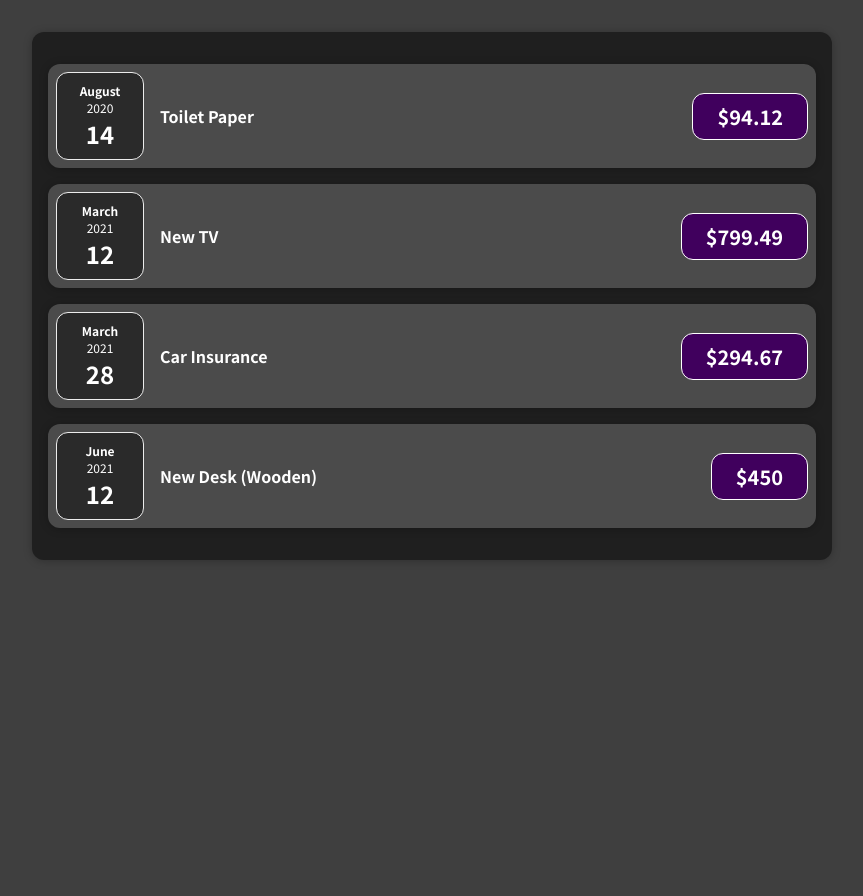
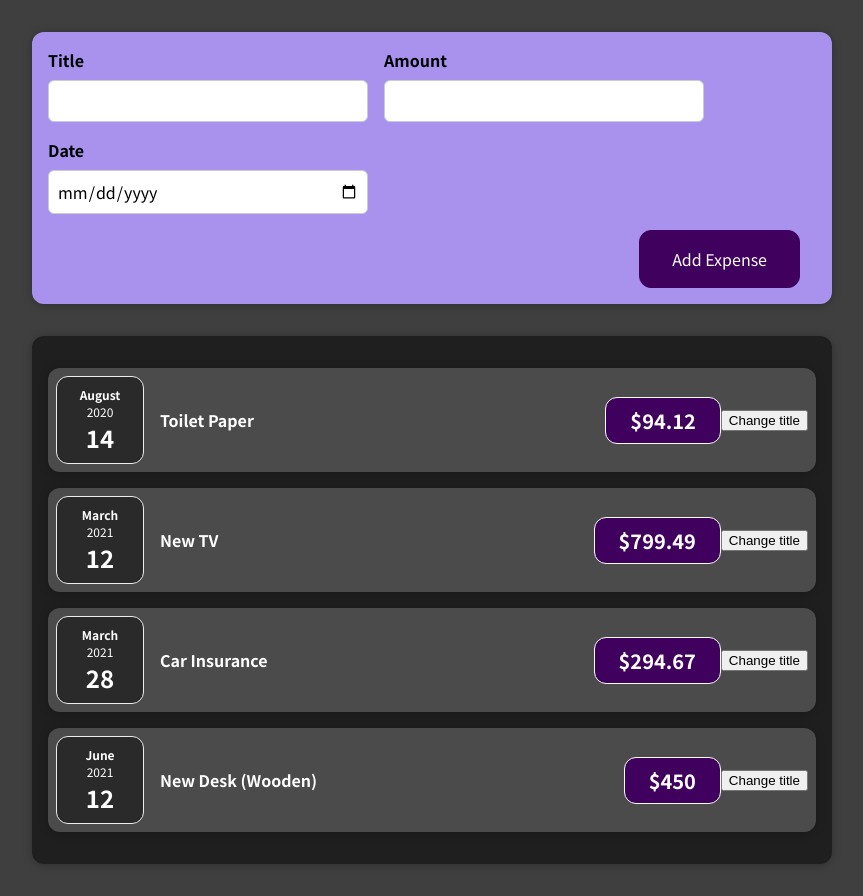
Before and after one commit to tonybejjani/REACT-expenses, a React (Create React App) app: page / in a window 1280 px wide. Shown: the whole page, without its empty margins (208-1071 px from the left). Before the commit the page ends 800 px from the top, so only its background shows below. Built offline with nearby package versions, Linux system fonts and the light colour scheme.

Commit message:
add NewExpense form skeleton

```diff
--- a/src/App.js
+++ b/src/App.js
@@ -1,5 +1,6 @@
 /** @format */
 import React from 'react';
+import NewExpense from './components/NewExpense/NewExpense';
 import Expenses from './components/Expenses/Expenses';
 
 const App = () => {
@@ -27,6 +28,7 @@
 
   return (
     <div>
+      <NewExpense />
       <Expenses items={expenses} />
     </div>
   );
--- a/src/components/Expenses/ExpenseItem.js
+++ b/src/components/Expenses/ExpenseItem.js
@@ -1,14 +1,21 @@
 /** @format */
-import React from 'react';
+import React, { useState } from 'react';
 import './ExpenseItem.css';
 import ExpenseDate from './ExpenseDate';
 import Card from '../UI/Card';
 const ExpenseItem = (props) => {
+  const [title, setTitle] = useState(props.title);
+  console.log('function called again!');
+  const clickHandler = () => {
+    setTitle('Updated!');
+    console.log(title);
+  };
   return (
     <Card className="expense-item">
       <ExpenseDate date={props.date} />
-      <h2 className="expense-item__description">{props.title}</h2>
+      <h2 className="expense-item__description">{title}</h2>
       <div className="expense-item__price">${props.amount}</div>
+      <button onClick={clickHandler}>Change title</button>
     </Card>
   );
 };
--- /dev/null
+++ b/src/components/NewExpense/ExpenseForm.css
@@ -0,0 +1,26 @@
+.new-expense__controls {
+  display: flex;
+  flex-wrap: wrap;
+  gap: 1rem;
+  margin-bottom: 1rem;
+  text-align: left;
+}
+
+.new-expense__control label {
+  font-weight: bold;
+  margin-bottom: 0.5rem;
+  display: block;
+}
+
+.new-expense__control input {
+  font: inherit;
+  padding: 0.5rem;
+  border-radius: 6px;
+  border: 1px solid #ccc;
+  width: 20rem;
+  max-width: 100%;
+}
+
+.new-expense__actions {
+  text-align: right;
+}
--- /dev/null
+++ b/src/components/NewExpense/ExpenseForm.js
@@ -0,0 +1,30 @@
+/** @format */
+
+import React from 'react';
+import './ExpenseForm.css';
+
+const ExpenseForm = () => {
+  return (
+    <form>
+      <div className="new-expense__controls">
+        <div className="new-expense__control">
+          <label>Title</label>
+          <input type="text" />
+        </div>
+        <div className="new-expense__control">
+          <label>Amount</label>
+          <input type="number" min="0.01" step="0.01" />
+        </div>
+        <div className="new-expense__control">
+          <label>Date</label>
+          <input type="date" min="2019-01-01" max="2022-12-31" />
+        </div>
+      </div>
+      <div className="new-expense__actions">
+        <button type="submit">Add Expense</button>
+      </div>
+    </form>
+  );
+};
+
+export default ExpenseForm;
--- /dev/null
+++ b/src/components/NewExpense/NewExpense.css
@@ -0,0 +1,38 @@
+.new-expense {
+  background-color: #a892ee;
+  padding: 1rem;
+  margin: 2rem auto;
+  width: 50rem;
+  max-width: 95%;
+  border-radius: 12px;
+  text-align: center;
+  box-shadow: 0 1px 8px rgba(0, 0, 0, 0.25);
+}
+
+.new-expense button {
+  font: inherit;
+  cursor: pointer;
+  padding: 1rem 2rem;
+  border: 1px solid #40005d;
+  background-color: #40005d;
+  color: white;
+  border-radius: 12px;
+  margin-right: 1rem;
+}
+
+.new-expense button:hover,
+.new-expense button:active {
+  background-color: #510674;
+  border-color: #510674;
+}
+
+.new-expense button.alternative {
+  color: #220131;
+  border-color: transparent;
+  background-color: transparent;
+}
+
+.new-expense button.alternative:hover,
+.new-expense button.alternative:active {
+  background-color: #ddb3f8;
+}
--- /dev/null
+++ b/src/components/NewExpense/NewExpense.js
@@ -0,0 +1,15 @@
+/** @format */
+
+import React from 'react';
+import ExpenseForm from './ExpenseForm';
+import './NewExpense.css';
+
+const NewExpense = () => {
+  return (
+    <div className="new-expense">
+      <ExpenseForm />
+    </div>
+  );
+};
+
+export default NewExpense;
```
Also changed, not shown: 1 other file (tests, documents, lock files or other folders).
